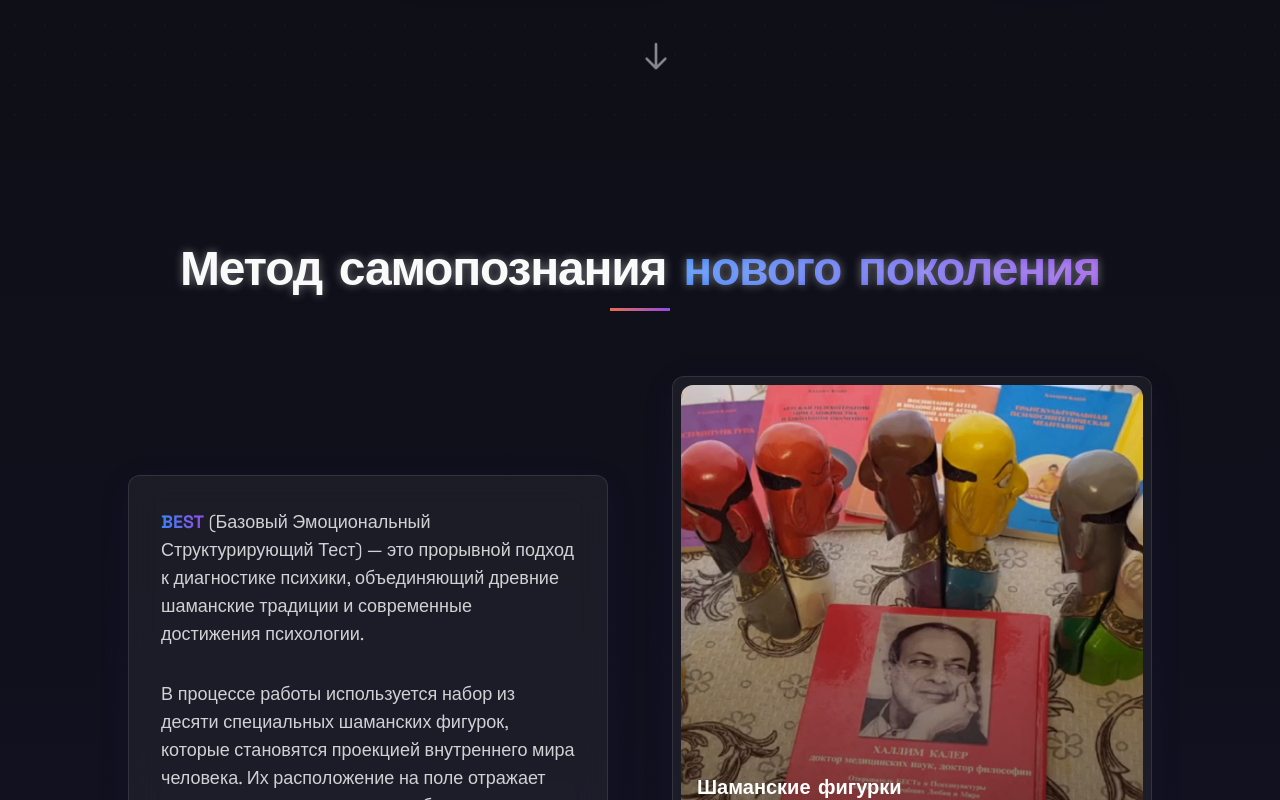
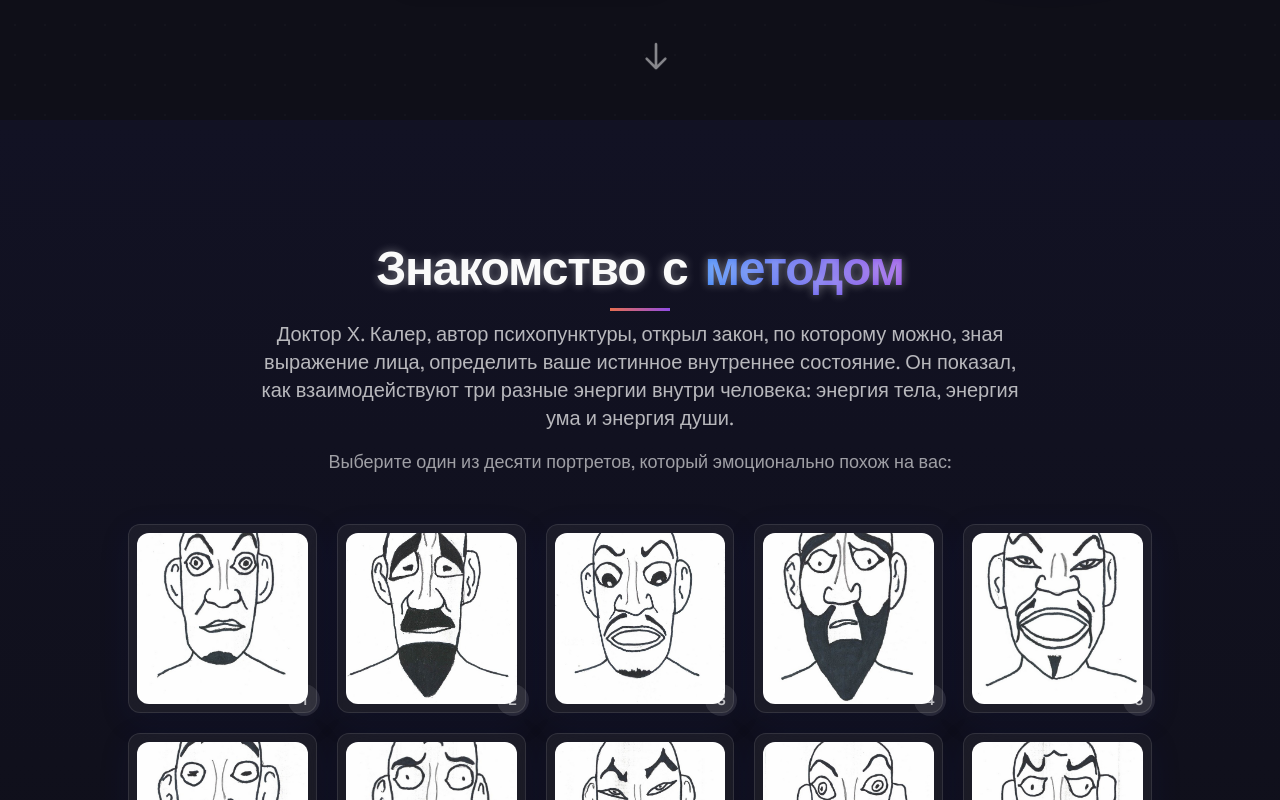
Before and after one commit to ivkin-vladimir/best-transformation-landing, a React (Vite) app: page / in a window 1280 px wide. Shown: the part 680-1480 px from the top of the page. Built offline with nearby package versions, Linux system fonts and the light colour scheme.

Commit message:
Add personality test section
Co-authored-by: evekeen <3822656+evekeen@users.noreply.github.com>

```diff
--- a/src/pages/Index.tsx
+++ b/src/pages/Index.tsx
@@ -2,6 +2,7 @@
 import React from 'react';
 import Navbar from '@/components/Navbar';
 import Hero from '@/components/Hero';
+import PersonalityTestSection from '@/components/PersonalityTestSection';
 import MethodSection from '@/components/MethodSection';
 import AboutSection from '@/components/AboutSection';
 import ProblemsSection from '@/components/ProblemsSection';
@@ -19,6 +20,7 @@ const Index = () => {
     <div className="min-h-screen">
       <Navbar />
       <Hero />
+      <PersonalityTestSection />
       <MethodSection />
       <AboutSection />
       <AuthorSection />
```
